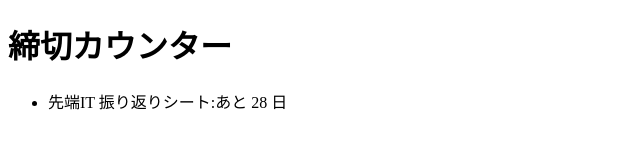
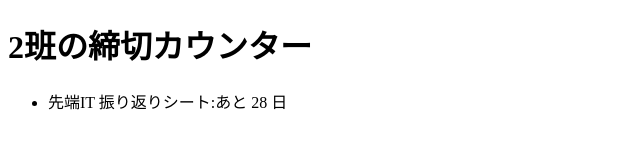
Before and after one commit to neec-sentan-it-2026/team02-deadline, a website: page public/index.html in a window 1280 px wide. Shown: the whole page, without its empty margins (0-640 px from the left). Drawn offline with Linux system fonts and the light colour scheme.

Commit message:
タイトルを班名に変更

```diff
--- a/public/index.html
+++ b/public/index.html
@@ -6,7 +6,7 @@
   <title>締切カウンター</title>
 </head>
 <body>
-  <h1>締切カウンター</h1>
+  <h1>2班の締切カウンター</h1>
   <ul id="list"></ul>
   <script type="module">
     import { daysUntil } from './deadline.js';
```
